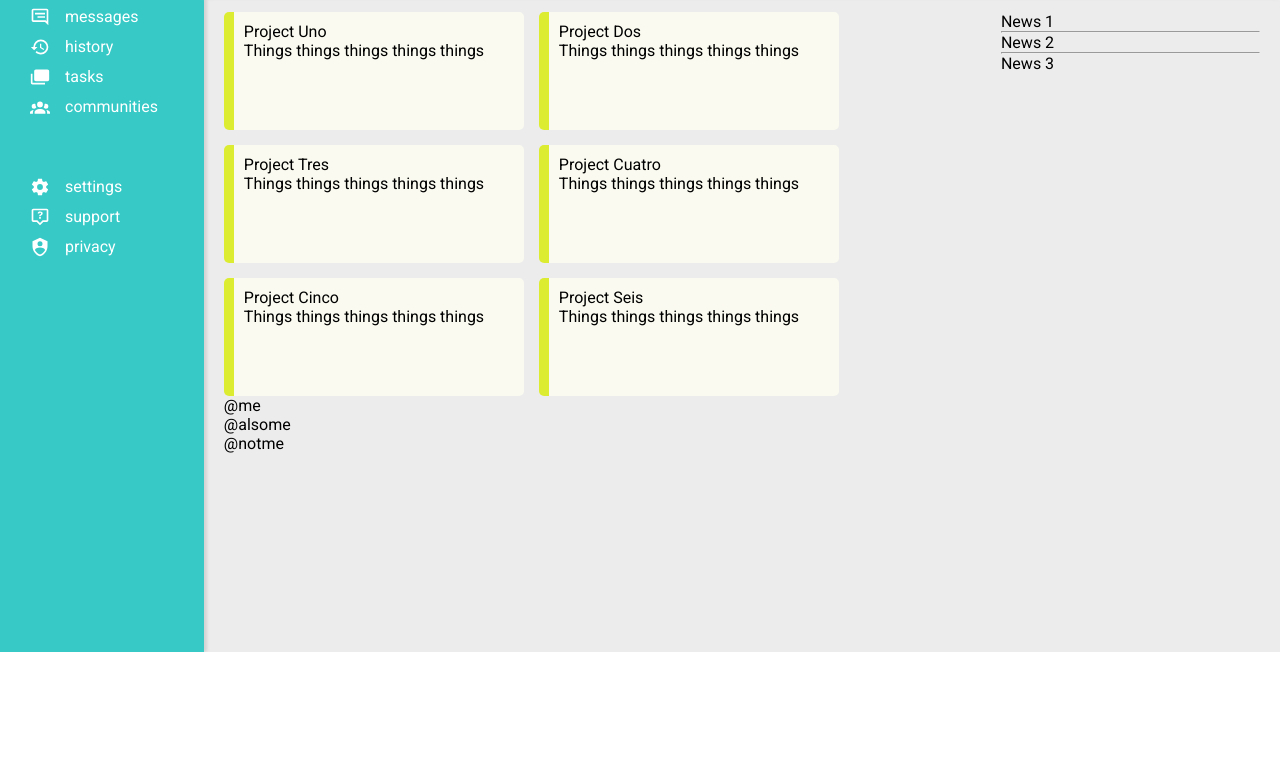
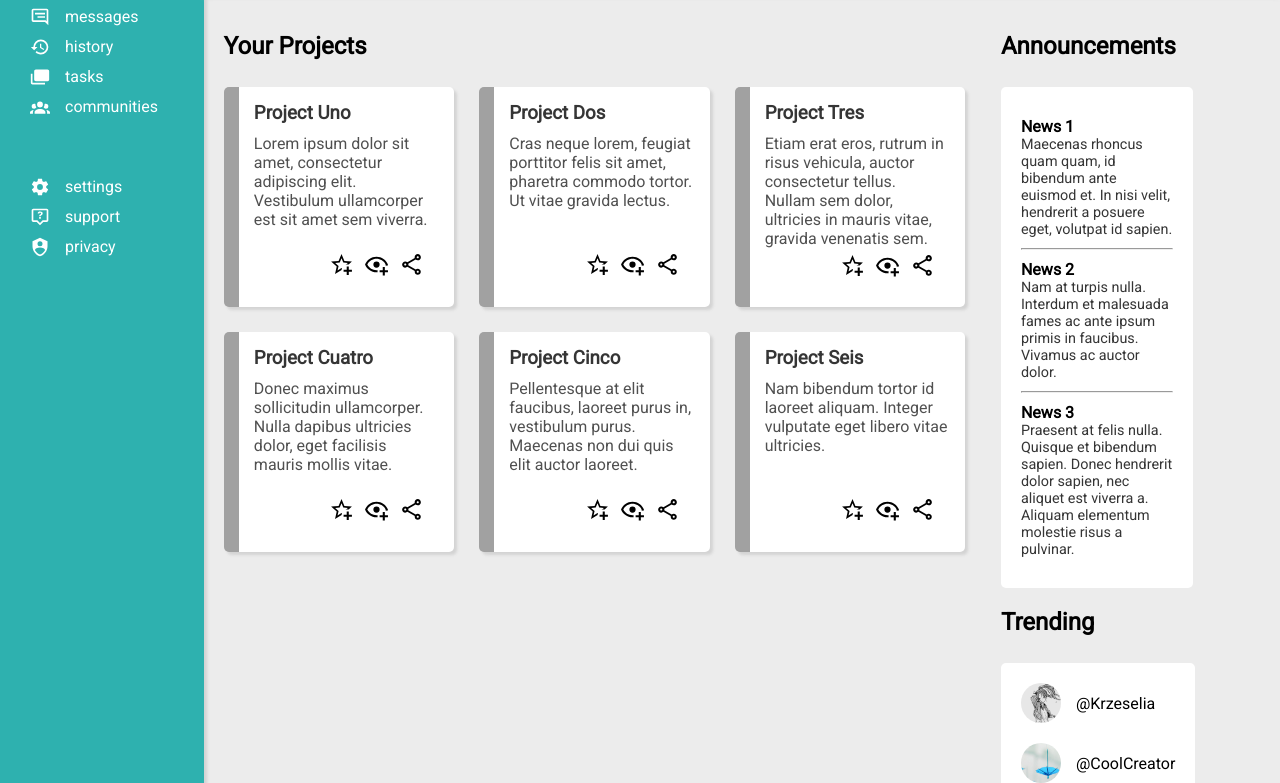
Before and after one commit to krzeselia/dashboard, a plain HTML site: page index.html in a window 1280 px wide. Shown: the part 148-931 px from the top of the page. Before the commit the page ends 800 px from the top, so only its background shows below. Drawn offline with Linux system fonts and the light colour scheme.

Commit message:
added the rest of main_content

```diff
--- a/index.html
+++ b/index.html
@@ -62,7 +62,7 @@
           </svg>
           <span>Communities</span>
         </li>
-        <li class="separate">
+        <li>
           <svg xmlns="http://www.w3.org/2000/svg" viewBox="0 0 24 24">
             <path
               d="M12,15.5A3.5,3.5 0 0,1 8.5,12A3.5,3.5 0 0,1 12,8.5A3.5,3.5 0 0,1 15.5,12A3.5,3.5 0 0,1 12,15.5M19.43,12.97C19.47,12.65 19.5,12.33 19.5,12C19.5,11.67 19.47,11.34 19.43,11L21.54,9.37C21.73,9.22 21.78,8.95 21.66,8.73L19.66,5.27C19.54,5.05 19.27,4.96 19.05,5.05L16.56,6.05C16.04,5.66 15.5,5.32 14.87,5.07L14.5,2.42C14.46,2.18 14.25,2 14,2H10C9.75,2 9.54,2.18 9.5,2.42L9.13,5.07C8.5,5.32 7.96,5.66 7.44,6.05L4.95,5.05C4.73,4.96 4.46,5.05 4.34,5.27L2.34,8.73C2.21,8.95 2.27,9.22 2.46,9.37L4.57,11C4.53,11.34 4.5,11.67 4.5,12C4.5,12.33 4.53,12.65 4.57,12.97L2.46,14.63C2.27,14.78 2.21,15.05 2.34,15.27L4.34,18.73C4.46,18.95 4.73,19.03 4.95,18.95L7.44,17.94C7.96,18.34 8.5,18.68 9.13,18.93L9.5,21.58C9.54,21.82 9.75,22 10,22H14C14.25,22 14.46,21.82 14.5,21.58L14.87,18.93C15.5,18.67 16.04,18.34 16.56,17.94L19.05,18.95C19.27,19.03 19.54,18.95 19.66,18.73L21.66,15.27C21.78,15.05 21.73,14.78 21.54,14.63L19.43,12.97Z" />
@@ -89,22 +89,16 @@
 
   <div class="header">
     <div class="upper">
-        <svg xmlns="http://www.w3.org/2000/svg" viewBox="0 0 24 24" id="search">
-          <path
-            d="M9.5,3A6.5,6.5 0 0,1 16,9.5C16,11.11 15.41,12.59 14.44,13.73L14.71,14H15.5L20.5,19L19,20.5L14,15.5V14.71L13.73,14.44C12.59,15.41 11.11,16 9.5,16A6.5,6.5 0 0,1 3,9.5A6.5,6.5 0 0,1 9.5,3M9.5,5C7,5 5,7 5,9.5C5,12 7,14 9.5,14C12,14 14,12 14,9.5C14,7 12,5 9.5,5Z" />
-        </svg>
+        <img src="./images/magnify.svg">
       <input type="text"></input>
-      <svg xmlns="http://www.w3.org/2000/svg" viewBox="0 0 24 24" id="notifications">
-        <path
-          d="M10 21H14C14 22.1 13.1 23 12 23S10 22.1 10 21M21 19V20H3V19L5 17V11C5 7.9 7 5.2 10 4.3V4C10 2.9 10.9 2 12 2S14 2.9 14 4V4.3C17 5.2 19 7.9 19 11V17L21 19M17 11C17 8.2 14.8 6 12 6S7 8.2 7 11V18H17V11Z" />
-      </svg>
-      <img src="./avatar.jpg" alt="user avatar">
+      <img src="./images/bell-outline.svg">
+      <img src="./images/avatar.jpg" alt="user avatar" id="avatar">
       <div class="username">Krzeselia</div>
     </div>
 
     <div class="lower">
       <div class="user_hello">
-        <img src="./avatar.jpg">
+        <img src="./images/avatar.jpg">
         <p>Hi there,</p>
         <p>Krzeselia (@krzeselia)</p>
       </div>
@@ -118,51 +112,88 @@
 
   <div class="main_content">
     <div class="projects">
+      <h2>Your Projects</h2>
       <div class="card">
-        <p class="project_title">Project Uno</p>
-        <p class="project_description">Things things things things things</p>
+        <h3>Project Uno</h3>
+        <p class="project_description">Lorem ipsum dolor sit amet, consectetur adipiscing elit. Vestibulum ullamcorper est sit amet sem viverra. </p>
+        <div class="card_icons">
+          <div></div>
+          <div></div>
+          <div></div>
+        </div>
       </div>
       <div class="card">
-        <p class="project_title">Project Dos</p>
-        <p class="project_description">Things things things things things</p>
+        <h3>Project Dos</h3>
+        <p class="project_description">Cras neque lorem, feugiat porttitor felis sit amet, pharetra commodo tortor. Ut vitae gravida lectus.</p>
+        <div class="card_icons">
+          <div></div>
+          <div></div>
+          <div></div>
+        </div>
       </div>
       <div class="card">
-        <p class="project_title">Project Tres</p>
-        <p class="project_description">Things things things things things</p>
+        <h3>Project Tres</h3>
+        <p class="project_description">Etiam erat eros, rutrum in risus vehicula, auctor consectetur tellus. Nullam sem dolor, ultricies in mauris vitae, gravida venenatis sem.</p>
+        <div class="card_icons">
+          <div></div>
+          <div></div>
+          <div></div>
+        </div>
       </div>
       <div class="card">
-        <p class="project_title">Project Cuatro</p>
-        <p class="project_description">Things things things things things</p>
+        <h3>Project Cuatro</h3>
+        <p class="project_description">Donec maximus sollicitudin ullamcorper. Nulla dapibus ultricies dolor, eget facilisis mauris mollis vitae.</p>
+        <div class="card_icons">
+          <div></div>
+          <div></div>
+          <div></div>
+        </div>
       </div>
       <div class="card">
-        <p class="project_title">Project Cinco</p>
-        <p class="project_description">Things things things things things</p>
+        <h3>Project Cinco</h3>
+        <p class="project_description">Pellentesque at elit faucibus, laoreet purus in, vestibulum purus. Maecenas non dui quis elit auctor laoreet.</p>
+        <div class="card_icons">
+          <div></div>
+          <div></div>
+          <div></div>
+        </div>
       </div>
       <div class="card">
-        <p class="project_title">Project Seis</p>
-        <p class="project_description">Things things things things things</p>
+        <h3>Project Seis</h3>
+        <p class="project_description">Nam bibendum tortor id laoreet aliquam. Integer vulputate eget libero vitae ultricies.</p>
+        <div class="card_icons">
+          <div></div>
+          <div></div>
+          <div></div>
+        </div>
       </div>
     </div>
     <div class="announcements">
-      <div class="edict">
-        <p class="title">News 1</p>
-        <p class="description"></p>
+      <h2>Announcements</h2>
+      <div class="wrap">
+      <div>
+        <h3>News 1</h3>
+        <p class="description">Maecenas rhoncus quam quam, id bibendum ante euismod et. In nisi velit, hendrerit a posuere eget, volutpat id sapien.</p>
       </div>
       <hr>
-      <div class="edict">
-        <p class="title">News 2</p>
-        <p class="description"></p>
+      <div>
+        <h3>News 2</h3>
+        <p class="description">Nam at turpis nulla. Interdum et malesuada fames ac ante ipsum primis in faucibus. Vivamus ac auctor dolor.</p>
       </div>
       <hr>
-      <div class="edict">
-        <p class="title">News 3</p>
-        <p class="description"></p>
+      <div>
+        <h3>News 3</h3>
+        <p class="description">Praesent at felis nulla. Quisque et bibendum sapien. Donec hendrerit dolor sapien, nec aliquet est viverra a. Aliquam elementum molestie risus a pulvinar.</p>
       </div>
     </div>
+    </div>
     <div class="trending">
-      <div class="bestapp">@me</div>
-      <div class="bestapp">@alsome</div>
-      <div class="bestapp">@notme</div>
+      <h2>Trending</h2>
+      <div class="wrap">
+      <div class="at"><img src="./images/avatar_1.jpg"><span>@Krzeselia</span></div>
+      <div class="at"><img src="./images/avatar_2.png"><span>@CoolCreator</span></div>
+      <div class="at"><img src="./images/avatar_3.jpg"><span>@Madeline79</span></div>
+    </div>
     </div>
   </div>
 </body>
--- a/style.css
+++ b/style.css
@@ -6,9 +6,10 @@
 }
 
 :root {
-  --main-clr: #36C9C6;
+  --main-clr: #2eb1af;
   --background-clr: #fafaf0;
   --accent-clr: #DCED31;
+  --test: #a1a1a1;
 }
 
 body {
@@ -62,7 +63,7 @@ body {
   margin: 0 15px;
 }
 
-.nav .separate {
+.nav li:nth-last-of-type(3) {
   margin-top: 50px;
 }
 
@@ -73,8 +74,9 @@ box-shadow: 0 5px 5px lightgray;
 z-index: 1;
 }
 
-.header svg {
+.header img {
   width: 20px;
+  height: 20px;
 }
 
 .header .upper {
@@ -92,7 +94,7 @@ input {
   border: 1px solid var(--main-clr);
 }
 
-.upper img {
+#avatar {
   width: 30px;
   height: 30px;
   border-radius: 50%;
@@ -106,6 +108,17 @@ input {
   margin-top: 30px;
   display: flex;
   justify-content: space-between;
+}
+
+.header button {
+  background-color: var(--main-clr);
+  border: none;
+  width: 100px;
+  height: 40px;
+  margin-left: 15px;
+  font-size: 1.3rem;
+  color: var(--background-clr);
+  border-radius: 20px;
 }
 
 .user_hello {
@@ -140,19 +153,115 @@ input {
   display: grid;
   grid-template-columns: 3fr 1fr;
   background: rgb(236, 236, 236);
-  padding: 20px;
+  padding: 40px 20px;
   z-index: -1;
 }
 
 .projects {
+  max-width: 60vw;
   display: grid;
-  grid-template-columns: repeat(auto-fit, 300px);
+  grid-template-columns: repeat(auto-fit, clamp(200px, 30%, 350px));
+  grid-template-rows: 30px min-content;
+  gap: 25px;
+  grid-row: 1 / 3;
+}
+
+.main_content h2 {
+  grid-column: 1 / -1;
+}
+
+.card {
+  border-left: 15px solid var(--test);
+  padding: 10px;
+  background: #fff;
+  border-radius: 5px;
+  height: 200px;
+  display: flex;
+  flex-direction: column;
+  box-shadow: 3px 3px 3px lightgray;
+}
+
+.card h3 {
+  color: #353535;
+  margin: 5px;
+}
+
+.card p {
+  margin: 5px;
+  color: #505050;
+}
+
+.card_icons {
+  margin: auto 20px 20px;
+  display: flex;
+  gap: 10px;
+  justify-content: flex-end;
+}
+
+.card_icons div:nth-of-type(1) {
+  content: url(./images/star-plus-outline.svg);
+  width: 25px;
+}
+
+.card_icons div:nth-of-type(2) {
+content: url(./images/eye-plus-outline.svg);
+width: 25px;
+}
+
+.card_icons div:nth-of-type(3) {
+content: url(./images/share-variant-outline.svg);
+width: 25px;
+}
+
+.announcements, .trending {
+  max-width: 15vw;
+  display: grid;
+  grid-template-rows: 30px min-content;
+  gap: 25px;
+}
+
+.announcements h2 {
+  min-height: 30px;
+}
+
+.announcements .wrap, .trending .wrap {
+  background-color: #fff;
+  padding: 20px;
+  border-radius: 5px;
+}
+
+.announcements div {
+  padding: 10px 0;
+}
+
+.announcements h3 {
+  font-size: 1rem;
+}
+
+.announcements p {
+  font-size: 0.9rem;
+  color: #353535;
+}
+
+.trending {
+  margin-top: 20px;
+}
+
+.trending .wrap {
+  display: flex;
+  flex-direction: column;
+  gap: 20px;
+}
+
+.trending .at {
+  display: grid;
+  grid-template-columns: 40px auto;
+  align-items: center;
   gap: 15px;
 }
 
-.card {
-  border-left: 10px solid var(--accent-clr);
-  padding: 10px;
-  background: var(--background-clr);
-  border-radius: 5px;
+.trending img {
+  height: 40px;
+  width: 40px;
+  border-radius: 50%;
 }
```
Also changed, not shown: images/avatar.jpg (renamed from avatar.jpg), images/avatar_1.jpg (added), images/avatar_2.png (added), images/avatar_3.jpg (added), images/bell-outline.svg (added), images/eye-plus-outline.svg (added), images/magnify.svg (added), images/share-variant-outline.svg (added), images/star-plus-outline.svg (added).
